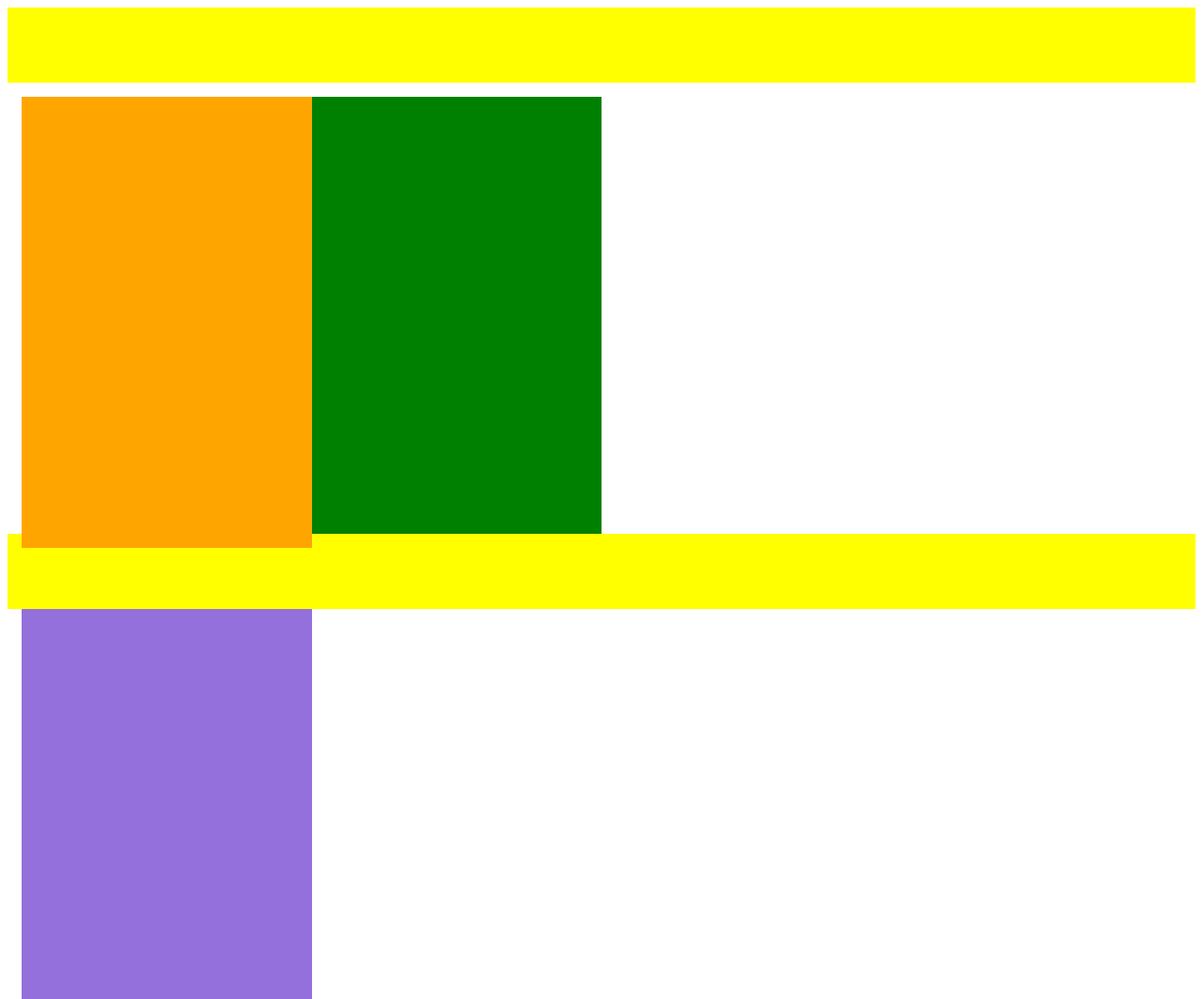
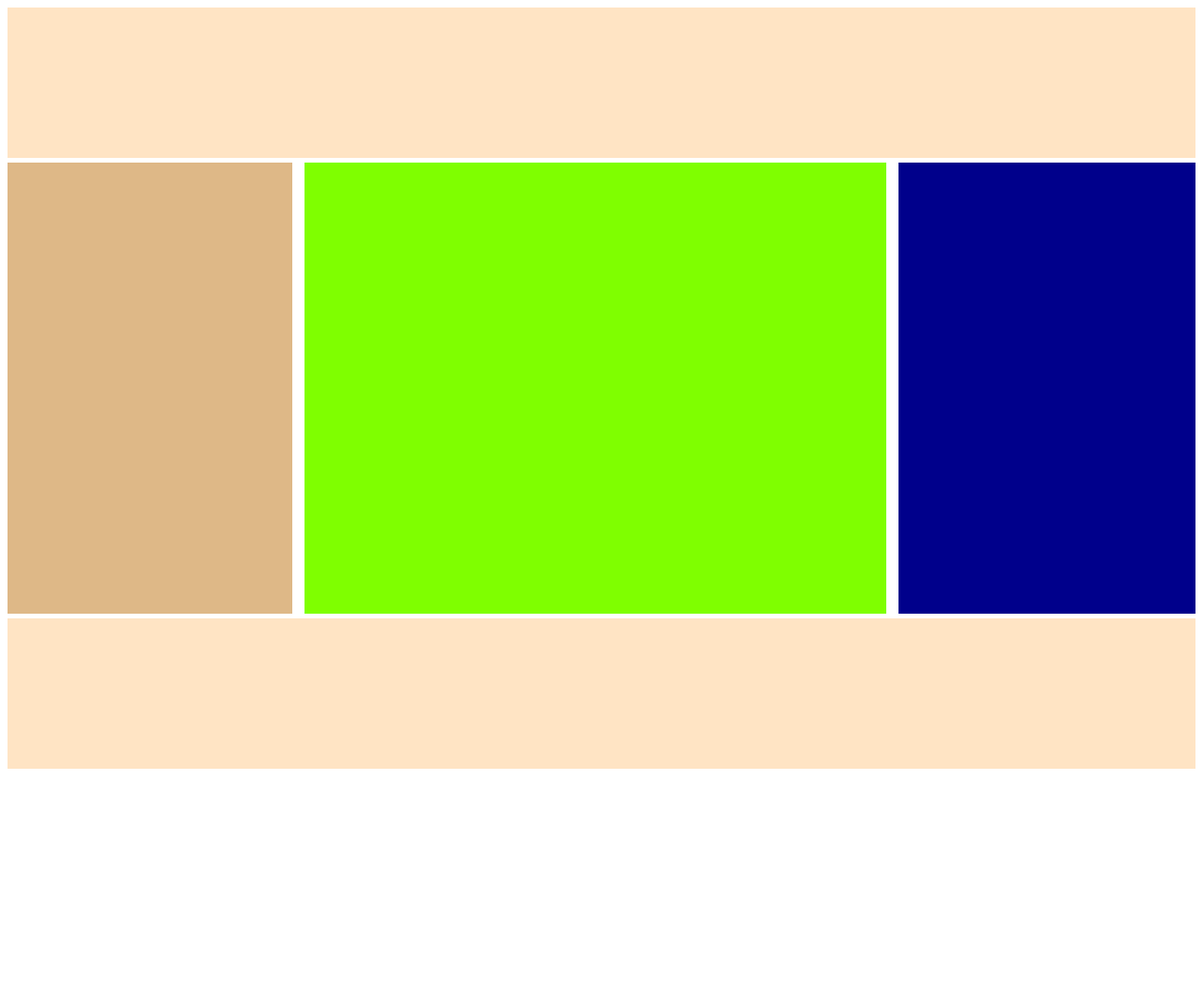
Before and after one commit to DuyLeVu/exercise-css-layout, a plain HTML site: page src/baitap2411/index.html in a window 1280 px wide. Shown: the whole page at 94% size. After the commit the page ends 826 px from the top, so only its background shows below. Drawn offline with Linux system fonts and the light colour scheme.

Commit message:
add practice 2411

```diff
--- a/src/baitap2411/index.html
+++ b/src/baitap2411/index.html
@@ -2,18 +2,79 @@
 <html lang="en">
 <head>
     <meta charset="UTF-8">
-    <title>Bài tập</title>
-    <link rel="stylesheet" href="style.css">
+    <title>Title</title>
+    <style>
+        .div {
+            margin-top:5px ;
+            background: bisque;
+            width: 100%;
+            height: 20vh;
+        }
+        .div2 {
+            margin-right: 1%;
+            margin-top:5px ;
+            background: burlywood;
+            width: 24%;
+            height: 60vh;
+            float: left;
+            margin-bottom: 5px;
+        }
+        .div3 {
+            margin-right: 1%;
+            margin-top:5px ;
+            background: chartreuse;
+            width: 49%;
+            height: 60vh;
+            float: left;
+            margin-bottom: 5px;
+        }
+        .div4 {
+            margin-top:5px ;
+            background: darkblue;
+            width: 25%;
+            height: 60vh;
+            float: left;
+            margin-bottom: 5px;
+        }
+        .div5 {
+            background: bisque;
+            width: 100%;
+            height: 20vh;
+            clear: both;
+        }
+        @media only screen and (max-width: 1200px) {
+            .div2 {
+                display: none;
+            }
+            .div3 {
+                width: 70%;
+                margin-right: 3%;
+            }
+            .div4 {
+                width: 27%;
+            }
+        }
+        @media only screen and (max-width: 800px) {
+            .div2 {
+                display: none;
+            }
+            .div3 {
+                width: 100%;
+            }
+            .div4 {
+                display: none;
+            }
+        }
+
+    </style>
 </head>
 <body>
-<div class="header"></div>
-<div class="content" class="row">
-    <div class="left" class="col-3"></div>
-    <div class="center"  class="col-6"></div>
-    <div class="right" class="col-9"></div>
+<div class="div"></div>
+<div class="bigDiv">
+    <div class="div2"></div>
+    <div class="div3"></div>
+    <div class="div4"></div>
 </div>
-<div class="footer">
-
-</div>
+<div class="div5"></div>
 </body>
 </html>
```
